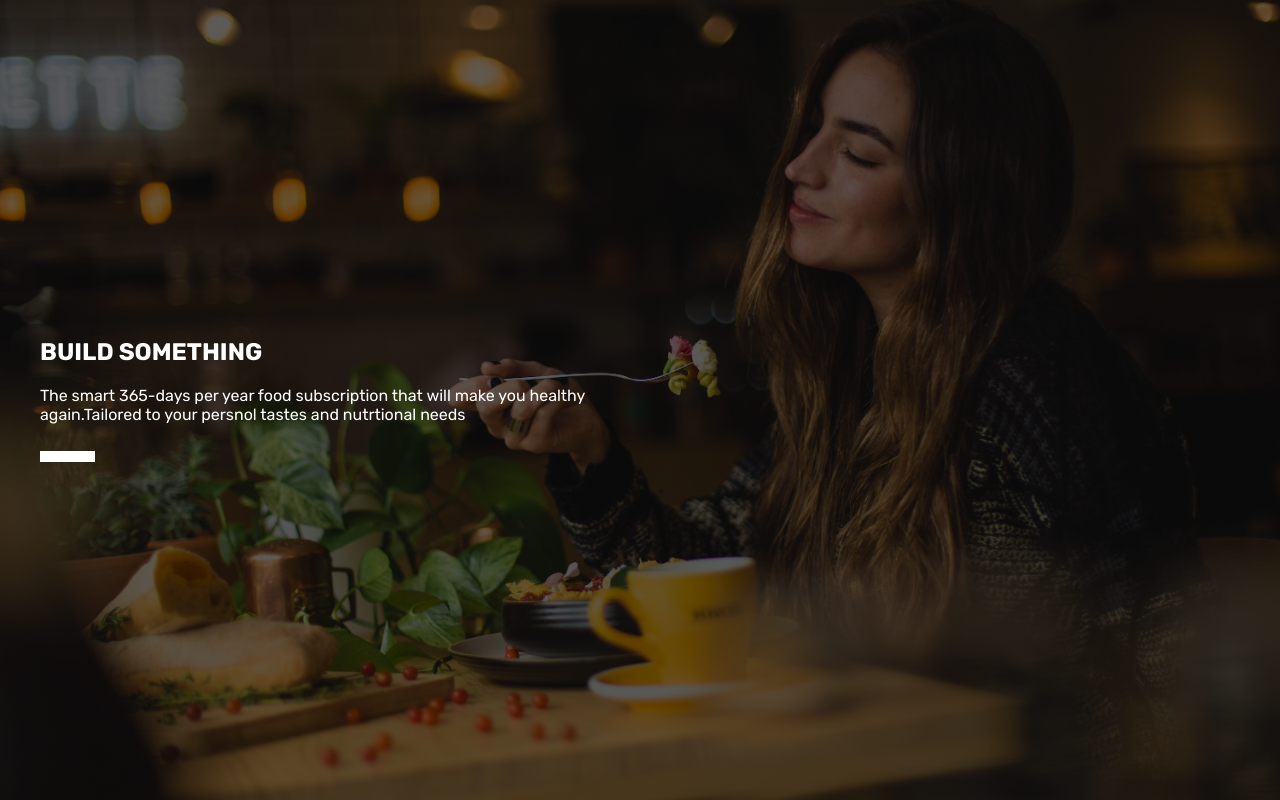
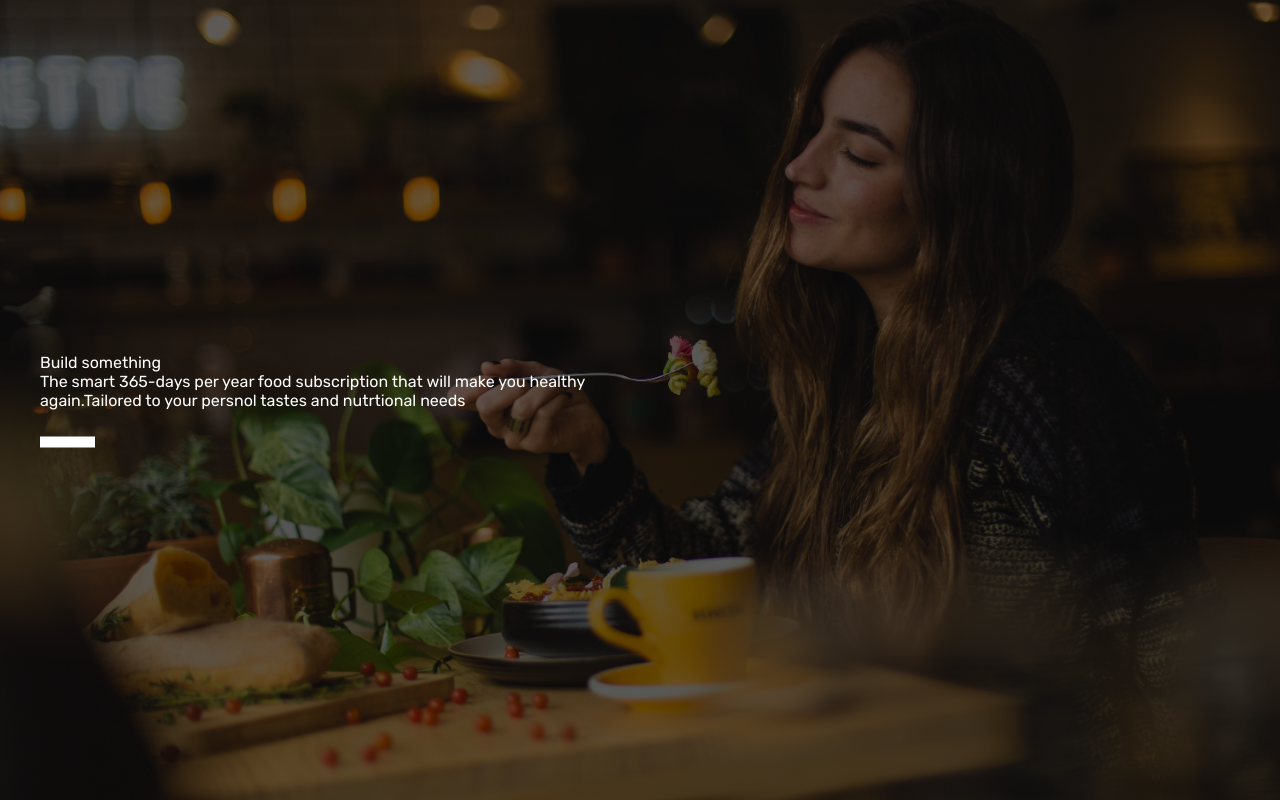
Before and after one commit to saba756/Buildsomething-Html5CSS3, a plain HTML site: page index.html in a window 1280 px wide. Drawn offline with Linux system fonts and the light colour scheme.

Commit message:
first section complete

```diff
--- a/index.html
+++ b/index.html
@@ -18,7 +18,7 @@
       <section class="section-hero">
         <div class="hero">
           <div class="hero-text-box">
-            <h1>Build something</h1>
+            <p class="heading">Build something</p>
             <p>
               The smart 365-days per year food subscription that will make you
               healthy again.Tailored to your persnol tastes and nutrtional needs
```
